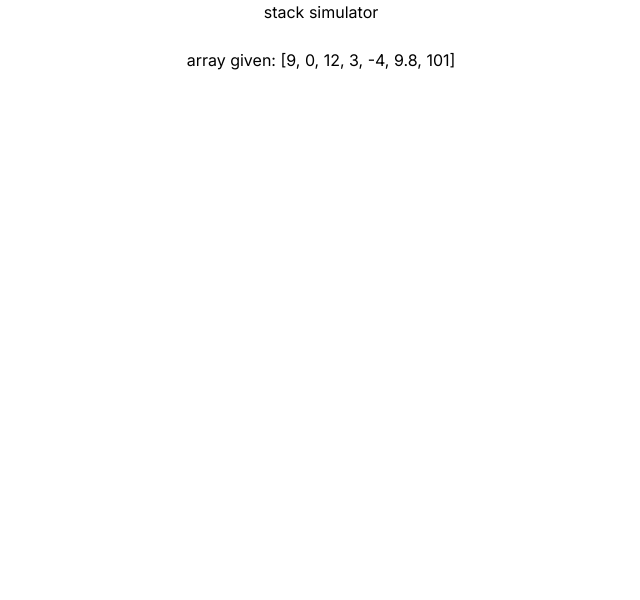
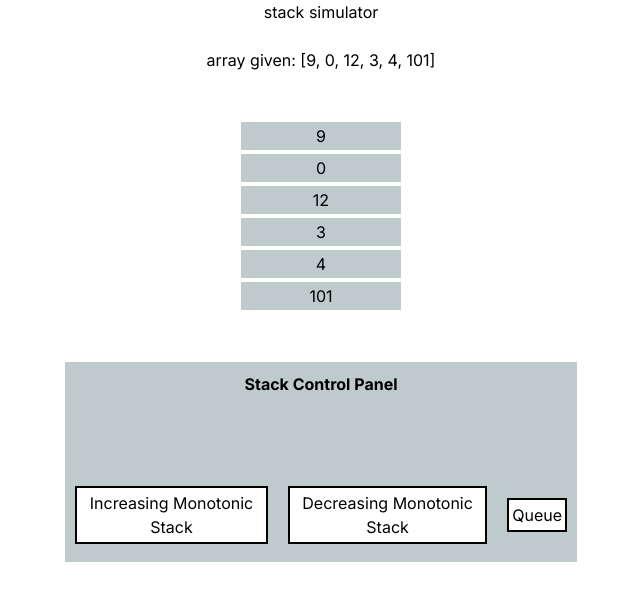
Before and after one commit to KhuiKhui/stack-simulation, a Next.js app: page / in a window 1280 px wide. Shown: the top 600 px of the page, without its empty margins (319-959 px from the left). Built offline with nearby package versions, Linux system fonts and the light colour scheme.

Commit message:
Few tweaks, learning TS

```diff
--- /dev/null
+++ b/app/components/Panel.tsx
@@ -0,0 +1,13 @@
+export default function Panel() {
+  return (
+    <div className="flex flex-col items-center mt-[50px] w-[40%] h-[200px] bg-[#BFCACD]">
+      <b className="mt-[10px]">Stack Control Panel</b>
+
+      <div className="flex flex-row justify-center items-center mt-[80px]">
+        <button className="bt">Increasing Monotonic Stack</button>
+        <button className="bt">Decreasing Monotonic Stack</button>
+        <button className="bt">Queue</button>
+      </div>
+    </div>
+  );
+}
--- /dev/null
+++ b/app/components/Stack.tsx
@@ -0,0 +1,20 @@
+export default function Stack(props: { arr: number[] }) {
+  return (
+    <div className="flex justify-center items-center cursor-default flex-col">
+      <div>stack simulator</div>
+      <br></br>
+      <div>array given: [9, 0, 12, 3, 4, 101]</div>
+      <br></br>
+      <br></br>
+      <div className="flex justify-center items-center cursor-default flex-col">
+        {props.arr.map((ele: number, index: number) => {
+          return (
+            <div className="bg-[#BFCACD] w-40 m-0.5 p-0.5 text-center hover:scale-[1.1]">
+              {ele}
+            </div>
+          );
+        })}
+      </div>
+    </div>
+  );
+}
--- a/app/globals.css
+++ b/app/globals.css
@@ -16,8 +16,20 @@
   }
 } */
 
-.test {
-  background-color: aliceblue;
+.bt {
+  background-color: #ffffff;
+  border: black solid 2px;
+  margin: 10px;
+  padding: 3px;
+}
+.bt:hover {
+  scale: 1.02;
+  background-color: whitesmoke;
+}
+.bt:active {
+  scale: 1.04;
+  background-color: antiquewhite;
+  /* font-weight: bold; */
 }
 /* body {
   color: rgb(var(--foreground-rgb));
--- a/app/page.tsx
+++ b/app/page.tsx
@@ -1,11 +1,13 @@
 import Image from "next/image";
+import Stack from "./components/Stack";
+import Panel from "./components/Panel";
 
 export default function Home() {
+  const arr: number[] = [9, 0, 12, 3, 4, 101];
   return (
-    <div className="flex justify-center items-center cursor-default flex-col">
-      <div>stack simulator</div>
-      <br></br>
-      <div>array given: [9, 0, 12, 3, -4, 9.8, 101]</div>
+    <div className="flex justify-center items-center flex-col">
+      <Stack arr={arr}></Stack>
+      <Panel></Panel>
     </div>
   );
 }
```
